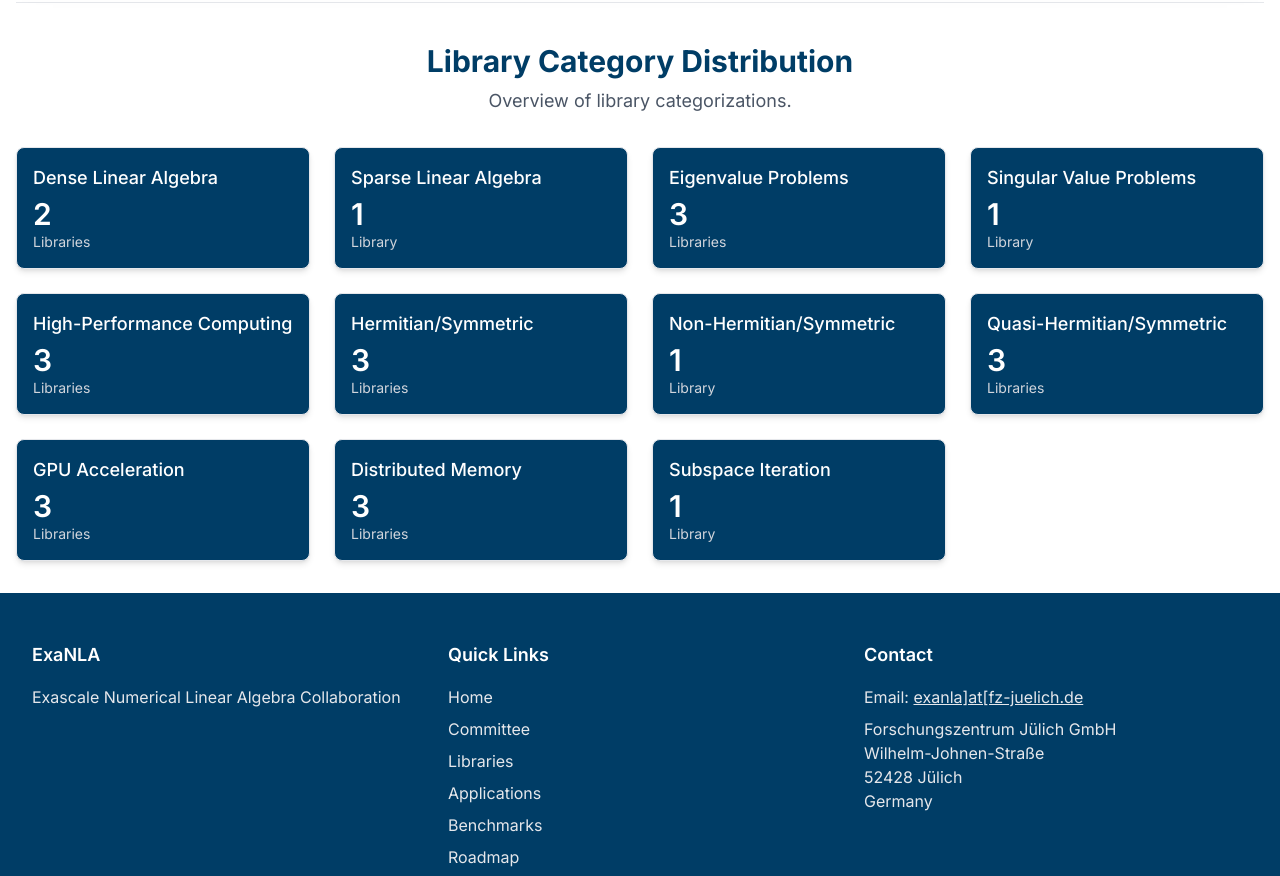
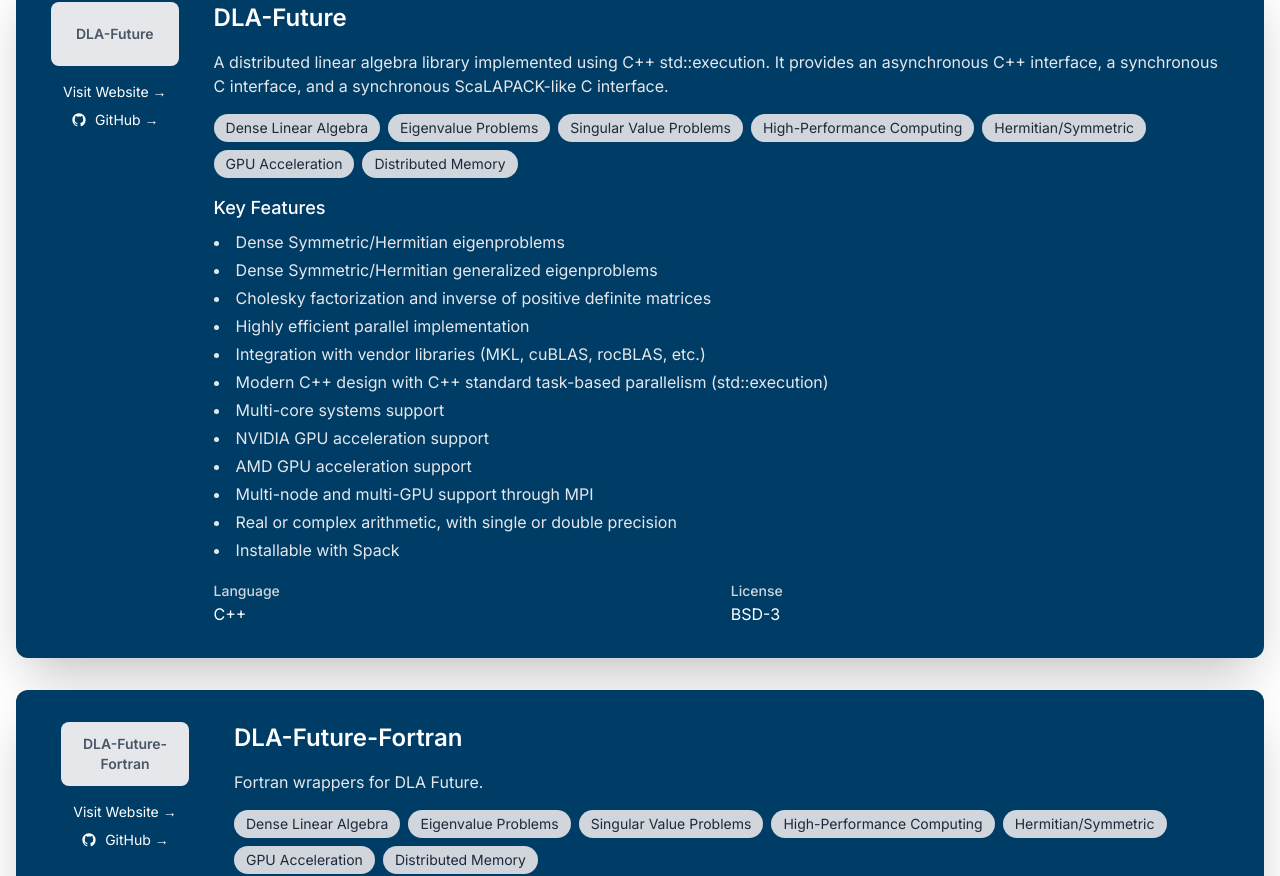
Before and after one commit to ExaNLA-Network/exanla-network.github.io, a Next.js app: page /libraries in a window 1280 px wide. Shown: the part 2242-3118 px from the top of the page. Built offline with nearby package versions, Linux system fonts and the light colour scheme.

Commit message:
Add library: DLA-Future (#25)
* add dla-future

* Display library name as text fallback when logo is missing

---------

Co-authored-by: brunowu <xinzhe.wu1990@gmail.com>

```diff
--- a/app/libraries/libraries-data.ts
+++ b/app/libraries/libraries-data.ts
@@ -122,5 +122,71 @@
       libraryCategories.GPU_ACCELERATION,
       libraryCategories.DISTRIBUTED_MEMORY
     ],
+  },
+  {
+    id: 'dla-future',
+    name: 'DLA-Future',
+    description: 'A distributed linear algebra library implemented using C++ std::execution. It provides an asynchronous C++ interface, a synchronous C interface, and a synchronous ScaLAPACK-like C interface.',
+    features: [
+      'Dense Symmetric/Hermitian eigenproblems',
+      'Dense Symmetric/Hermitian generalized eigenproblems',
+      'Cholesky factorization and inverse of positive definite matrices',
+      'Highly efficient parallel implementation',
+      'Integration with vendor libraries (MKL, cuBLAS, rocBLAS, etc.)',
+      'Modern C++ design with C++ standard task-based parallelism (std::execution)',
+      'Multi-core systems support',
+      'NVIDIA GPU acceleration support',
+      'AMD GPU acceleration support',
+      'Multi-node and multi-GPU support through MPI',
+      'Real or complex arithmetic, with single or double precision',
+      'Installable with Spack'
+    ],
+    language: 'C++',
+    license: 'BSD-3',
+    website: 'https://github.com/eth-cscs/DLA-Future',
+    repository: 'https://github.com/eth-cscs/DLA-Future',
+    logo: '',
+    categories: [
+      libraryCategories.DENSE_LINEAR_ALGEBRA,
+      libraryCategories.EIGENVALUE_PROBLEMS,
+      libraryCategories.SINGULAR_VALUE_PROBLEMS,
+      libraryCategories.HIGH_PERFORMANCE_COMPUTING,
+      libraryCategories.HERMITIAN_SYMMETRIC,
+      libraryCategories.GPU_ACCELERATION,
+      libraryCategories.DISTRIBUTED_MEMORY
+    ],
+  },
+  {
+    id: 'dla-future-fortran',
+    name: 'DLA-Future-Fortran',
+    description: 'Fortran wrappers for DLA Future.',
+    features: [
+      'Dense Symmetric/Hermitian eigenproblems',
+      'Dense Symmetric/Hermitian generalized eigenproblems',
+      'Cholesky factorization and inverse of positive definite matrices',
+      'Highly efficient parallel implementation',
+      'Integration with vendor libraries (MKL, cuBLAS, rocBLAS, etc.)',
+      'Modern C++ design with C++ standard task-based parallelism (std::execution)',
+      'Multi-core systems support',
+      'NVIDIA GPU acceleration support',
+      'AMD GPU acceleration support',
+      'Multi-node and multi-GPU support through MPI',
+      'Real or complex arithmetic, with single or double precision',
+      'Installable with Spack'
+    ],
+    language: 'Fortran',
+    license: 'BSD-3',
+    website: 'https://eth-cscs.github.io/DLA-Future-Fortran/main',
+    repository: 'https://github.com/eth-cscs/DLA-Future-Fortran',
+    logo: '',
+    categories: [
+      libraryCategories.DENSE_LINEAR_ALGEBRA,
+      libraryCategories.EIGENVALUE_PROBLEMS,
+      libraryCategories.SINGULAR_VALUE_PROBLEMS,
+      libraryCategories.HIGH_PERFORMANCE_COMPUTING,
+      libraryCategories.HERMITIAN_SYMMETRIC,
+      libraryCategories.GPU_ACCELERATION,
+      libraryCategories.DISTRIBUTED_MEMORY
+    ],
   }
 ];
--- a/app/libraries/page.tsx
+++ b/app/libraries/page.tsx
@@ -100,13 +100,21 @@
               <div className="flex flex-col md:flex-row gap-8">
                 {/* Logo and Website Section */}
                 <div className="flex flex-col items-center md:w-48">
-                  <div className="w-32 h-32 relative mb-4">
+                  <div className="w-32 h-16 relative mb-4">
+                    {library.logo ? (
                       <Image
                         src={library.logo}
                         alt={`${library.name} logo`}
                         fill
                         className="object-contain"
                       />
+                    ) : (
+                      <div className="w-full h-full flex items-center justify-center bg-gray-200 rounded-lg">
+                        <span className="text-gray-600 font-semibold text-center text-sm px-2">
+                          {library.name}
+                        </span>
+                      </div>
+                    )}
                   </div>
                   <div className="flex flex-col gap-2">
                     <a
```
Lines whose indentation alone changed are shown as unchanged.
